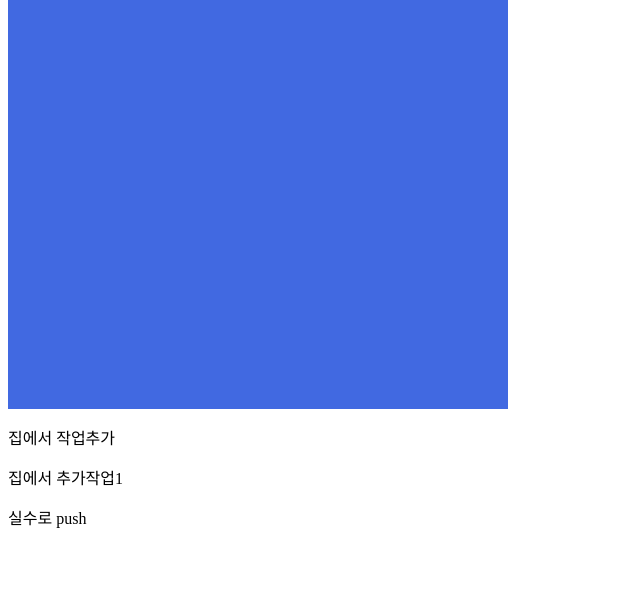
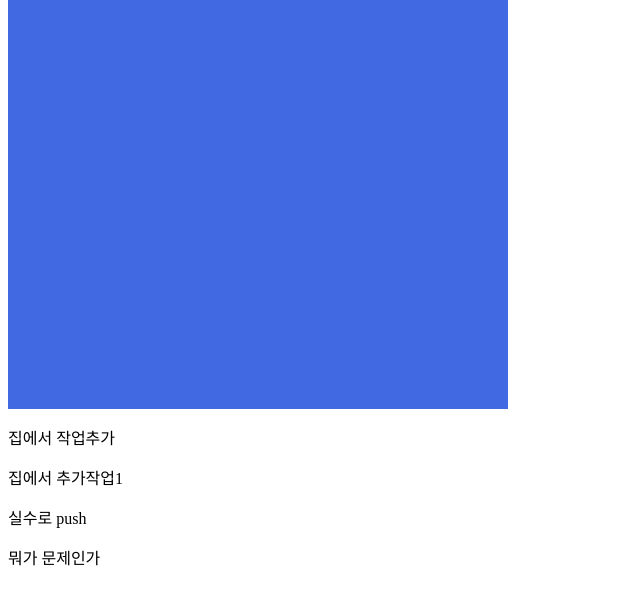
Before and after one commit to 2311dcode/git-first, a plain HTML site: page index.html in a window 1280 px wide. Shown: the part 99-704 px from the top of the page, without its empty margins (0-640 px from the left). Drawn offline with Linux system fonts and the light colour scheme.

Commit message:
span추가

```diff
--- a/index.html
+++ b/index.html
@@ -13,5 +13,6 @@
     <p>집에서 작업추가 </p>
     <p>집에서 추가작업1</p>
     <p>실수로 push </p>
+    <span>뭐가 문제인가</span>
 </body>
 </html>
```
